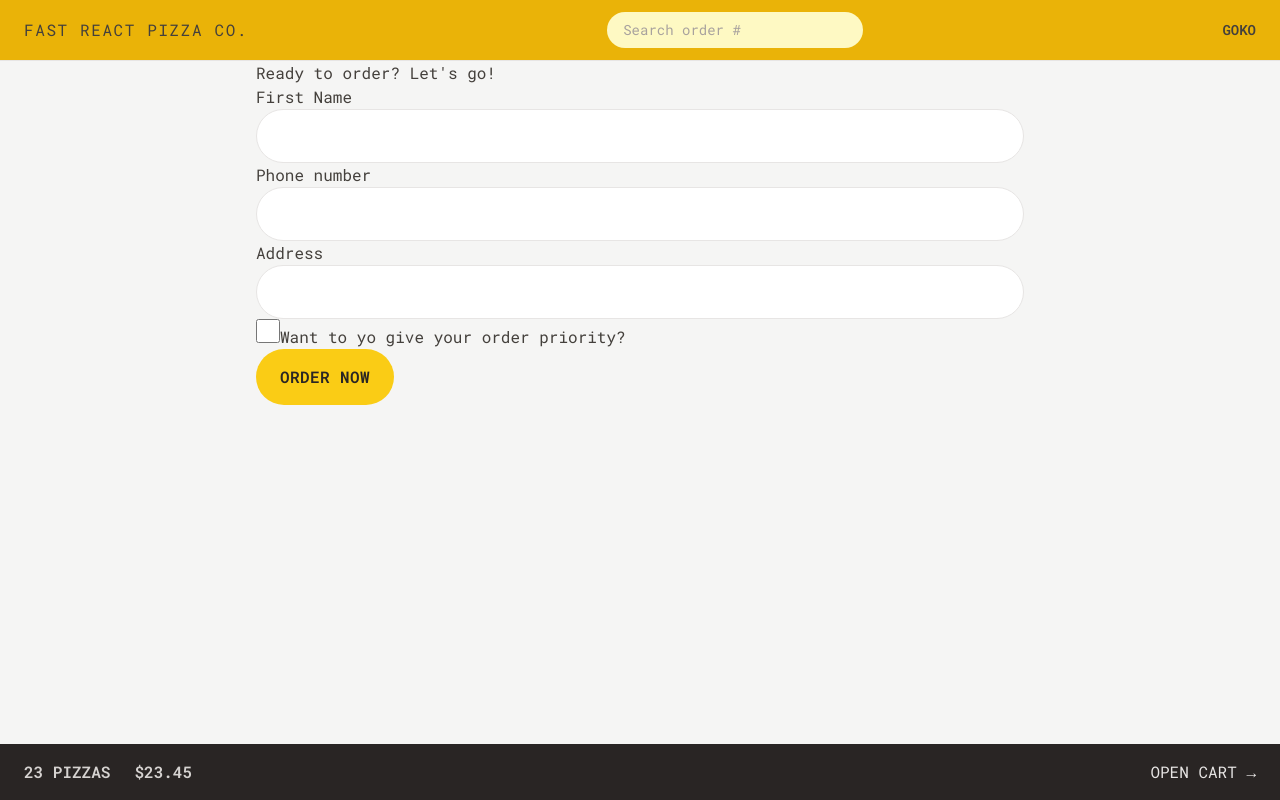
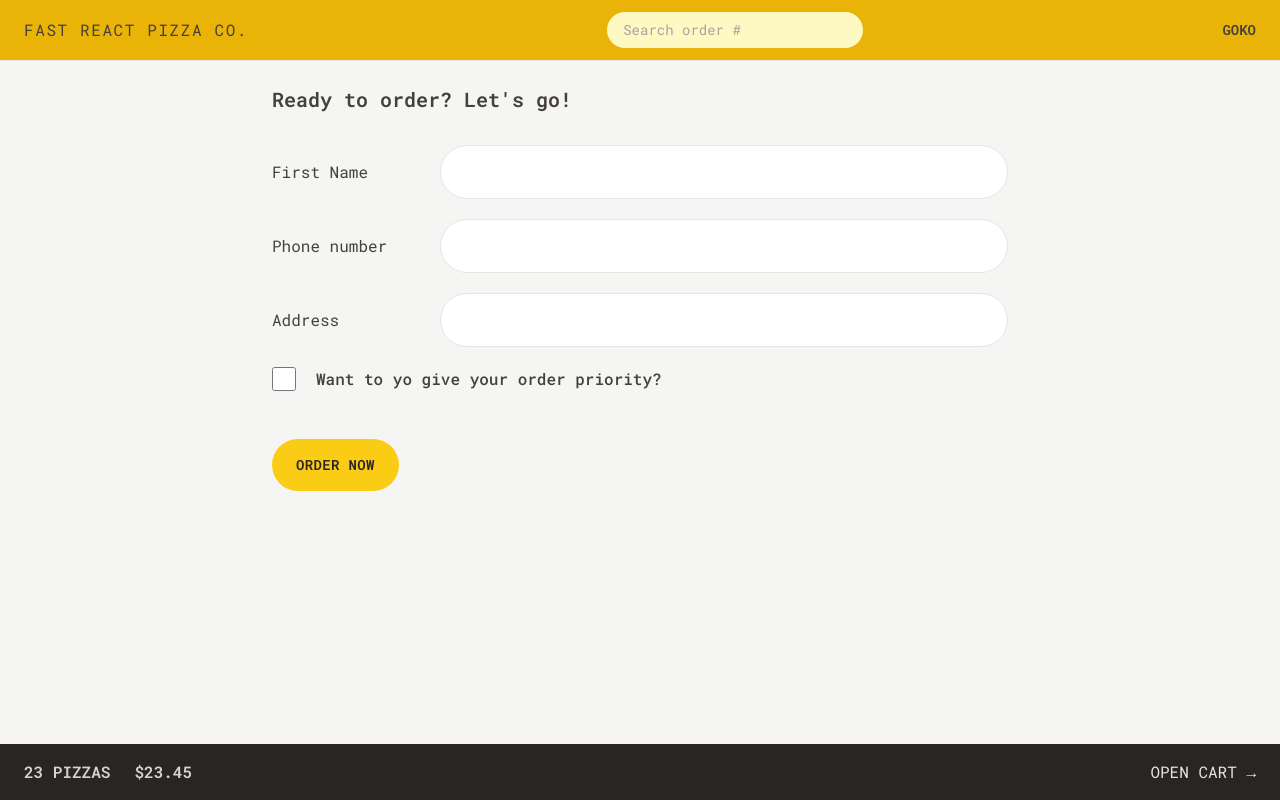
Before and after one commit to BunyakornGoko/fast-react-pizza, a React (Vite) app: page /order/new in a window 1280 px wide. Built offline with nearby package versions, Linux system fonts and the light colour scheme.

Commit message:
make-ui-orderitem

```diff
--- a/src/features/order/CreateOrder.jsx
+++ b/src/features/order/CreateOrder.jsx
@@ -42,32 +42,48 @@
   const cart = fakeCart;
 
   return (
-    <div>
-      <h2>Ready to order? Let's go!</h2>
+    <div className="px-4 py-6">
+      <h2 className="mb-8 text-xl font-semibold">Ready to order? Let's go!</h2>
 
       {/* <Form method="POST" action="/order/new"> */}
       <Form method="POST">
-        <div>
-          <label>First Name</label>
-          <input className="input" type="text" name="customer" required />
+        <div className="mb-5 flex flex-col gap-2 sm:flex-row sm:items-center">
+          <label className="sm:basis-40">First Name</label>
+          <input className="input grow" type="text" name="customer" required />
         </div>
 
-        <div>
-          <label>Phone number</label>
-          <div>
-            <input className="input" type="tel" name="phone" required />
-          </div>
-          {formErrors?.phone && <p>{formErrors.phone}</p>}
-        </div>
-
-        <div>
-          <label>Address</label>
-          <div>
-            <input className="input" type="text" name="address" required />
+        <div className="mb-5 flex flex-col gap-2 sm:flex-row sm:items-center">
+          <label className="sm:basis-40">Phone number</label>
+          <div className="flex grow flex-col">
+            <div className="grow">
+              <input
+                className="input w-full"
+                type="tel"
+                name="phone"
+                required
+              />
+            </div>
+            {formErrors?.phone && (
+              <p className="mt-2 rounded-md bg-red-100 p-2 text-xs text-red-700">
+                {formErrors.phone}
+              </p>
+            )}
           </div>
         </div>
 
-        <div>
+        <div className="mb-5 flex flex-col gap-2 sm:flex-row sm:items-center">
+          <label className="sm:basis-40">Address</label>
+          <div className="grow">
+            <input
+              className="input w-full"
+              type="text"
+              name="address"
+              required
+            />
+          </div>
+        </div>
+
+        <div className="mb-12 flex items-center gap-5">
           <input
             className="h-6 w-6 accent-yellow-400 focus:ring focus:ring-yellow-400 focus:ring-offset-2"
             type="checkbox"
@@ -76,7 +92,9 @@
             // value={withPriority}
             // onChange={(e) => setWithPriority(e.target.checked)}
           />
-          <label htmlFor="priority">Want to yo give your order priority?</label>
+          <label htmlFor="priority" className="font-medium">
+            Want to yo give your order priority?
+          </label>
         </div>
 
         <div>
--- a/src/features/order/Order.jsx
+++ b/src/features/order/Order.jsx
@@ -2,6 +2,7 @@
 
 import { useLoaderData } from "react-router-dom";
 import { getOrder } from "../../services/apiRestaurant";
+import OrderItem from "./OrderItem";
 import {
   calcMinutesLeft,
   formatCurrency,
@@ -23,29 +24,51 @@
   const deliveryIn = calcMinutesLeft(estimatedDelivery);
 
   return (
-    <div>
-      <div>
-        <h2>Status</h2>
+    <div className="space-y-8 px-4 py-6">
+      <div className="flex flex-wrap items-center justify-between gap-2">
+        <h2 className="text-xl font-semibold">Order #{id} status</h2>
 
-        <div>
-          {priority && <span>Priority</span>}
-          <span>{status} order</span>
+        <div className="space-x-2">
+          {priority && (
+            <span className="rounded-full bg-red-500 px-3 py-1 text-sm font-semibold uppercase tracking-wide text-red-50">
+              Priority
+            </span>
+          )}
+          <span className="rounded-full bg-green-500 px-3 py-1 text-sm font-semibold uppercase tracking-wide text-green-50">
+            {status} order
+          </span>
         </div>
       </div>
 
-      <div>
-        <p>
+      <div className="flex flex-wrap items-center justify-between gap-2 bg-stone-200 px-6 py-5">
+        <p className="font-medium">
           {deliveryIn >= 0
             ? `Only ${calcMinutesLeft(estimatedDelivery)} minutes left 😃`
             : "Order should have arrived"}
         </p>
-        <p>(Estimated delivery: {formatDate(estimatedDelivery)})</p>
+        <p className="text-xs text-stone-500">
+          (Estimated delivery: {formatDate(estimatedDelivery)})
+        </p>
       </div>
 
-      <div>
-        <p>Price pizza: {formatCurrency(orderPrice)}</p>
-        {priority && <p>Price priority: {formatCurrency(priorityPrice)}</p>}
-        <p>To pay on delivery: {formatCurrency(orderPrice + priorityPrice)}</p>
+      <ul className="divide-y divide-stone-200 border-b border-t">
+        {cart.map((item) => (
+          <OrderItem item={item} key={item.name} />
+        ))}
+      </ul>
+
+      <div className="space-y-2 bg-stone-200 px-6 py-5">
+        <p className="text-sm font-medium text-stone-600">
+          Price pizza: {formatCurrency(orderPrice)}
+        </p>
+        {priority && (
+          <p className="text-sm font-medium text-stone-600">
+            Price priority: {formatCurrency(priorityPrice)}
+          </p>
+        )}
+        <p className="font-bold">
+          To pay on delivery: {formatCurrency(orderPrice + priorityPrice)}
+        </p>
       </div>
     </div>
   );
--- a/src/features/order/OrderItem.jsx
+++ b/src/features/order/OrderItem.jsx
@@ -1,13 +1,15 @@
+import { formatCurrency } from "../../utils/helpers";
+
 function OrderItem({ item, isLoadingIngredients, ingredients }) {
   const { quantity, name, totalPrice } = item;
 
   return (
-    <li>
-      <div>
+    <li className="py-3">
+      <div className="flex items-center justify-between gap-2 text-sm">
         <p>
-          <span>{quantity}&times;</span> {name}
+          <span className="font-bold">{quantity}&times;</span> {name}
         </p>
-        <p>{formatCurrency(totalPrice)}</p>
+        <p className="font-bold">{formatCurrency(totalPrice)}</p>
       </div>
     </li>
   );
--- a/src/index.css
+++ b/src/index.css
@@ -4,7 +4,7 @@
 
 @layer components {
   .input {
-    @apply w-full rounded-full border border-stone-200 px-4 py-2 text-sm transition-all duration-300 placeholder:text-stone-400 focus:outline-none focus:ring focus:ring-yellow-400 md:px-6 md:py-4;
+    @apply rounded-full border border-stone-200 px-4 py-2 text-sm transition-all duration-300 placeholder:text-stone-400 focus:outline-none focus:ring focus:ring-yellow-400 md:px-6 md:py-4;
   }
 
   /* https://dev.to/afif/i-made-100-css-loaders-for-your-next-project-4eje */
--- a/src/ui/Button.jsx
+++ b/src/ui/Button.jsx
@@ -3,12 +3,12 @@
 
 export default function Button({ children, disabled, to, type }) {
   const base =
-    "disabled:cursor-not-allowed; inline-block rounded-full bg-yellow-400 font-semibold uppercase tracking-wide text-stone-800 transition-colors duration-300 hover:bg-yellow-300 focus:outline-none focus:ring focus:ring-yellow-300 focus:ring-offset-2 sm:px-6 sm:py-4";
+    "disabled:cursor-not-allowed; inline-block text-sm rounded-full bg-yellow-400 font-semibold uppercase tracking-wide text-stone-800 transition-colors duration-300 hover:bg-yellow-300 focus:outline-none focus:ring focus:ring-yellow-300 focus:ring-offset-2 sm:px-6 sm:py-4";
   const styles = {
-    primary: base + "px-4 py-3 md:px-6 md:py-4",
-    small: base + "px-4 py-2 md:px-5 md:py-2.5 text-xs",
+    primary: base + " px-4 py-3 md:px-6 md:py-4",
+    small: base + " px-4 py-2 md:px-5 md:py-2.5 text-xs",
     secondary:
-      "disabled:cursor-not-allowed inline-block border-2 border-stone-300 rounded-full font-semibold uppercase tracking-wide text-stone-400 transition-colors duration-300 hover:bg-stone-300 hover:text-stone-800 focus:text-stone-800 focus:outline-none focus:ring focus:ring-stone-200 focus:ring-offset-2 sm:px-6 sm:py-4 px-4 py-2.5 md:px-6 md:py-3.5",
+      "disabled:cursor-not-allowed text-sm inline-block border-2 border-stone-300 rounded-full font-semibold uppercase tracking-wide text-stone-400 transition-colors duration-300 hover:bg-stone-300 hover:text-stone-800 focus:text-stone-800 focus:outline-none focus:ring focus:ring-stone-200 focus:ring-offset-2 sm:px-6 sm:py-4 px-4 py-2.5 md:px-6 md:py-3.5",
   };
   if (to) {
     return (
```
Also changed, not shown: index.html (+5 -2 lines).
